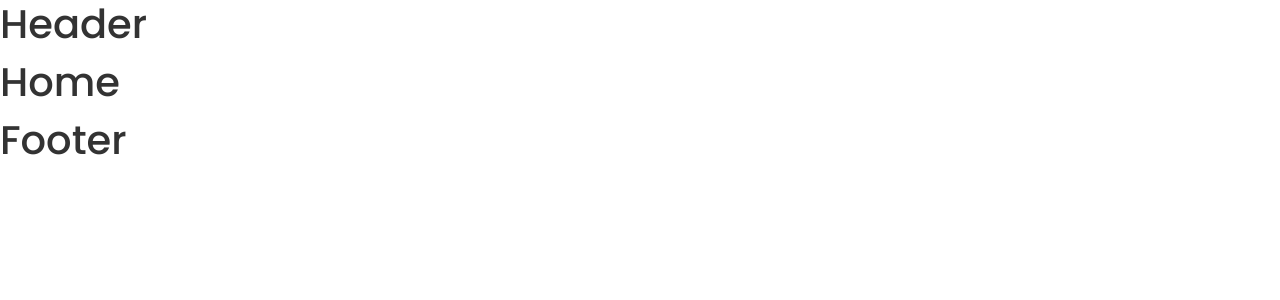
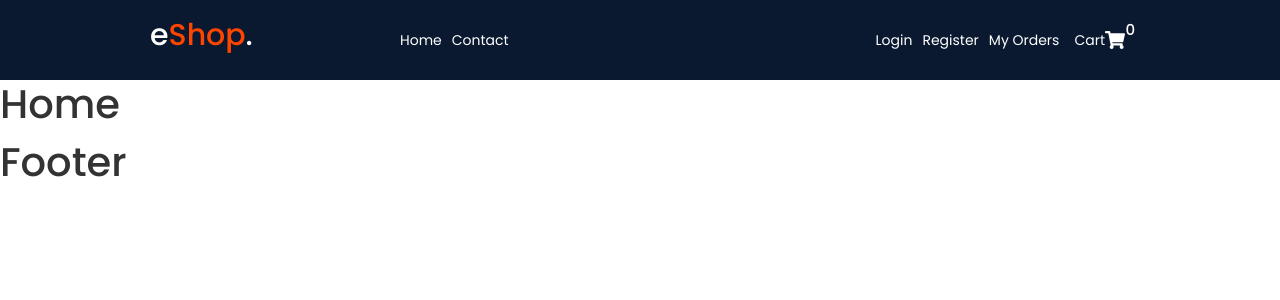
Before and after one commit to sakhawat777/eshop, a React (Create React App) app: page / in a window 1280 px wide. Shown: the top 300 px of the page. Built offline with nearby package versions, Linux system fonts and the light colour scheme.

Commit message:
Header Done for Large Device

```diff
--- a/src/components/header/Header.js
+++ b/src/components/header/Header.js
@@ -1,10 +1,53 @@
 import React from 'react';
+import { Link } from 'react-router-dom';
+import styles from './Header.module.scss';
+import { FaShoppingCart } from 'react-icons/fa';
+
+const logo = (
+
+                <div className={styles.logo}>
+                    <Link to='/'>
+                        <h2>e<span>Shop</span>.</h2>
+                    </Link>
+                </div>
+
+)
+const cart = (
+    <span className={styles.cart}>
+    <Link to="/cart">
+        Cart
+        <FaShoppingCart size={20}/>
+        <p>0</p>
+    </Link>
+</span>
+)
 
 const Header = () => {
     return (
-        <div>
-            <h1>Header</h1>
-        </div>
+        <header>
+             <div className={styles.header}>
+            {logo}
+
+            <nav>
+                <ul>
+                    <li>
+                       <Link to='/'>Home</Link>
+                    </li>
+                    <li>
+                       <Link to='/contact'>Contact</Link>
+                    </li>
+                </ul>
+            <div className={styles["header-right"]}>
+                <span className={styles.links}>
+                    <Link to="/login">Login</Link>
+                    <Link to="/register">Register</Link>
+                    <Link to="/order-history">My Orders</Link>
+                </span>
+                    {cart}
+            </div>
+            </nav>
+            </div>
+        </header>
     );
 };
 
--- a/src/components/header/Header.module.scss
+++ b/src/components/header/Header.module.scss
@@ -0,0 +1,229 @@
+.fixed {
+  width: 100%;
+  position: fixed;
+  top: 0;
+  transition: all 0.5s;
+  z-index: 9;
+}
+
+header {
+  width: 100%;
+  background-color: var(--dark-blue);
+  color: #fff;
+
+  .header {
+    width: 100%;
+    height: 8rem;
+    max-width: 1000px;
+    margin: 0 auto;
+    padding: 1rem;
+    display: flex;
+    justify-content: space-between;
+    align-items: center;
+    position: relative;
+  }
+
+  .logo a h2 {
+    width: 25%;
+    color: #fff;
+    cursor: pointer;
+    span {
+      color: orangered;
+    }
+  }
+
+  nav {
+    width: 75%;
+    display: flex;
+    justify-content: space-between;
+    ul {
+      display: flex;
+      justify-content: space-between;
+      list-style: none;
+
+      .logo-mobile {
+        display: none;
+      }
+
+      li {
+        margin: 0 5px;
+        a {
+          color: #fff;
+          &:hover {
+            color: orangered;
+          }
+        }
+      }
+    }
+  }
+
+  .header-right {
+    display: flex;
+
+    .cart a {
+      display: flex;
+      color: #fff;
+      position: relative;
+      &:hover {
+        color: orangered;
+      }
+      &.active {
+        color: var(--color-danger);
+      }
+      p {
+        position: absolute;
+        top: -1rem;
+        right: -1rem;
+        font-weight: 500;
+      }
+    }
+
+    span {
+      margin: 0 5px;
+
+      p {
+        color: #fff;
+      }
+    }
+
+    .links a {
+      margin: 0 5px;
+      color: #fff;
+      &:hover {
+        color: orangered;
+      }
+      &.active {
+        color: var(--color-danger);
+      }
+    }
+  }
+
+  .menu-icon {
+    cursor: pointer;
+    display: none;
+  }
+
+  @media screen and (max-width: 800px) {
+    nav {
+      display: block;
+      position: absolute;
+      top: 0;
+      left: 0;
+      width: 50%;
+      height: 100vh;
+      background-color: var(--dark-blue);
+      padding: 1rem;
+      z-index: 999;
+      transform: translateX(-200%);
+      transition: all 0.3s;
+
+      .nav-wrapper {
+        position: absolute;
+        top: 0;
+        right: 0;
+        width: 100%;
+        height: 100vh;
+        background-color: rgba(0, 0, 0, 0.5);
+        transform: translateX();
+        transition: all 0.3s;
+      }
+
+      .show-nav-wrapper {
+        transform: translateX(100%);
+      }
+
+      ul {
+        display: block;
+        .logo-mobile {
+          display: flex;
+          justify-content: space-between;
+          align-items: center;
+          > * {
+            cursor: pointer;
+          }
+        }
+        li {
+          padding: 5px 0;
+          border-bottom: 1px solid #333;
+          a {
+            display: block;
+          }
+        }
+      }
+
+      .header-right {
+        display: block;
+        .cart {
+          // display: block;
+          // padding: 5px 0;
+          border-bottom: 1px solid #333;
+          // a {
+          //   position: relative;
+          //   p {
+          //     position: absolute;
+          //     top: -1rem;
+          //     left: 5rem;
+          //     font-weight: 500;
+          //   }
+          // }
+        }
+
+        .links {
+          display: block;
+          a {
+            display: block;
+            margin: 0;
+            padding: 5px 0;
+            border-bottom: 1px solid #333;
+          }
+        }
+      }
+    }
+    .cart {
+      display: block;
+      padding: 5px 0;
+      // border-bottom: 1px solid #333;
+      a {
+        color: #fff;
+        position: relative;
+        &:hover {
+          color: orangered;
+        }
+        p {
+          position: absolute;
+          top: -1rem;
+          left: 5rem;
+          font-weight: 500;
+          color: #fff;
+        }
+      }
+    }
+    .show-nav {
+      transform: translateX(0);
+    }
+    .hide-nav {
+      transform: translateX(-200%);
+    }
+    .menu-icon {
+      display: flex;
+      > * {
+        margin-left: 2rem;
+      }
+    }
+  }
+}
+
+.active {
+  position: relative;
+  color: var(--color-danger);
+}
+
+.active::after {
+  content: "";
+  position: absolute;
+  left: 0;
+  bottom: -3px;
+  width: 100%;
+  height: 2px;
+  background-color: #fff;
+}
--- a/src/index.css
+++ b/src/index.css
@@ -36,7 +36,7 @@
 
 section {
   width: 100%;
-  padding: 8rem 0;
+  padding: 4rem 0;
 }
 
 .container {
```
Also changed, not shown: src/App.js (line endings or trailing spaces).
